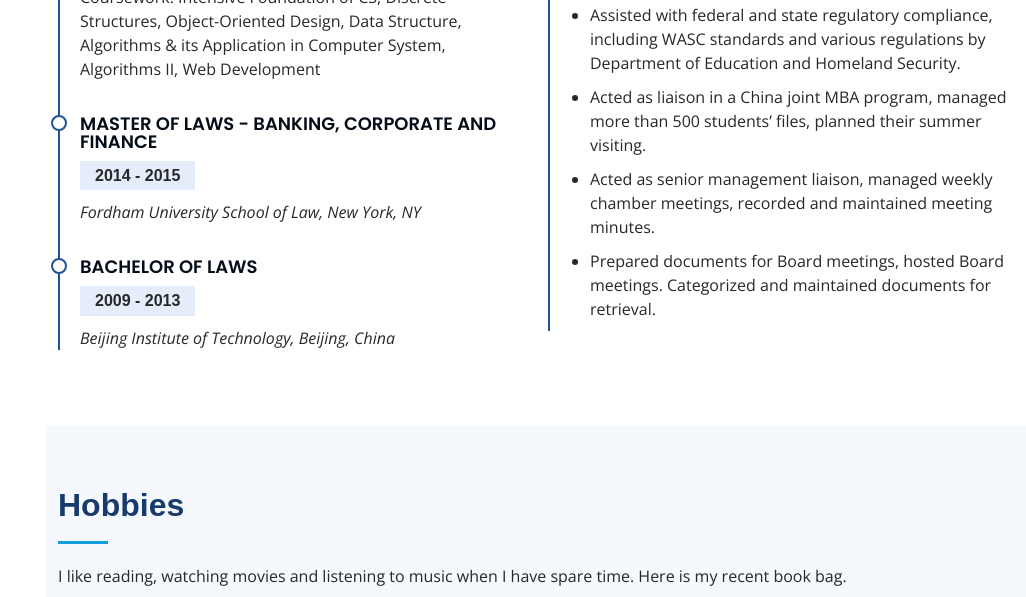
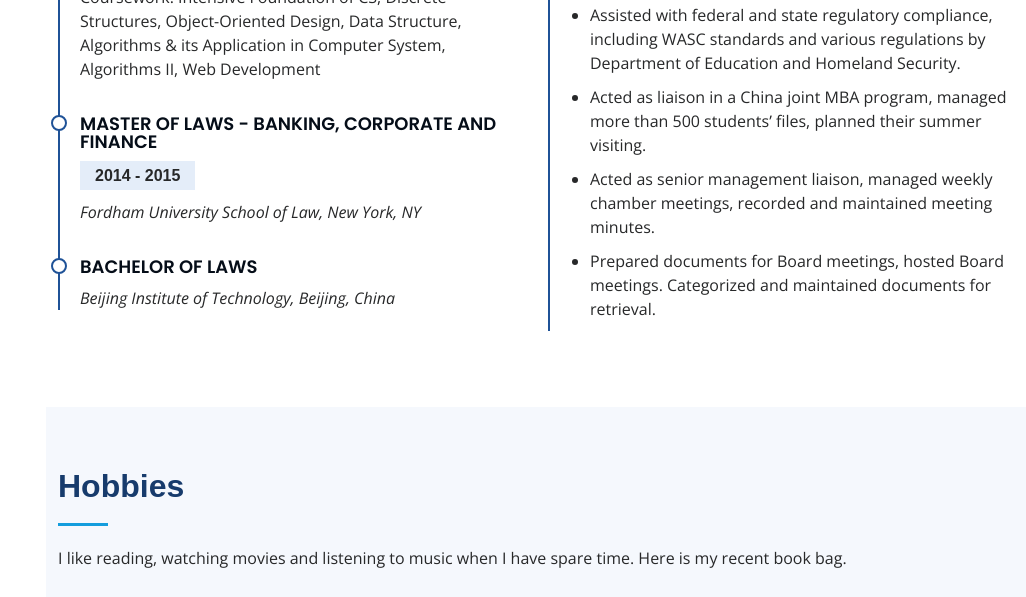
Before and after one commit to anonymousmiaow/cs5610p1, a website: page sections.html in a window 1280 px wide. Shown: the part 1347-1944 px from the top of the page, without its empty margins (254-1280 px from the left). Drawn offline with nearby package versions, Linux system fonts and the light colour scheme; a web font is replaced by a local one.

Commit message:
Update sections.html

```diff
--- a/sections.html
+++ b/sections.html
@@ -280,7 +280,6 @@
               </div>
               <div class="resume-item">
                 <h4>Bachelor of Laws</h4>
-                <h5>2009 - 2013</h5>
                 <p><em>Beijing Institute of Technology, Beijing, China</em></p>
               </div>
             </div>
```
